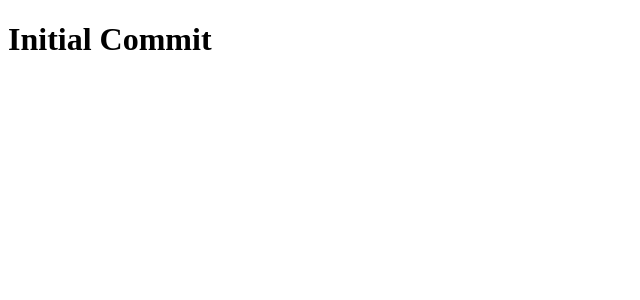
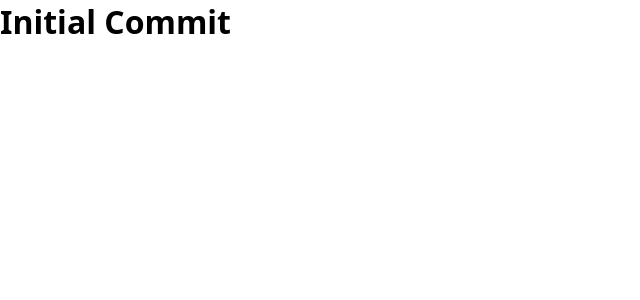
Before and after one commit to AdjeteySowah/memory-card-game, a React (Vite) app: page / in a window 1280 px wide. Shown: the top 300 px of the page, without its empty margins (0-640 px from the left). Built offline with nearby package versions, Linux system fonts and the light colour scheme.

Commit message:
style: include and import reset stylesheet

```diff
--- a/src/main.jsx
+++ b/src/main.jsx
@@ -1,6 +1,7 @@
 import { StrictMode } from 'react';
 import { createRoot } from 'react-dom/client';
 
+import './styles/reset.css';
 import './styles/globals.css';
 
 import App from './App.jsx';
--- /dev/null
+++ b/src/styles/reset.css
@@ -0,0 +1,52 @@
+* {
+  box-sizing: border-box;
+  margin: 0;
+  padding: 0;
+}
+
+html {
+  font-size: 10px;
+  line-height: 1.4;
+}
+
+body {
+  min-width: 32rem;
+  font-family:
+    'Playwrite NZ Basic',
+    cursive,
+    ui-sans-serif,
+    system-ui,
+    -apple-system,
+    BlinkMacSystemFont,
+    'Segoe UI',
+    sans-serif;
+  font-size: 1.6rem;
+  -webkit-font-smoothing: antialiased;
+  -moz-osx-font-smoothing: grayscale;
+}
+
+button {
+  font: inherit;
+  cursor: pointer;
+}
+
+img,
+svg {
+  display: block;
+  max-width: 100%;
+}
+
+#root {
+  min-height: 100vh;
+}
+
+/* .sr-only {
+  position: absolute;
+  width: 1px;
+  height: 1px;
+  padding: 0;
+  overflow: hidden;
+  clip: rect(0, 0, 0, 0);
+  white-space: nowrap;
+  border: 0;
+} */
```
